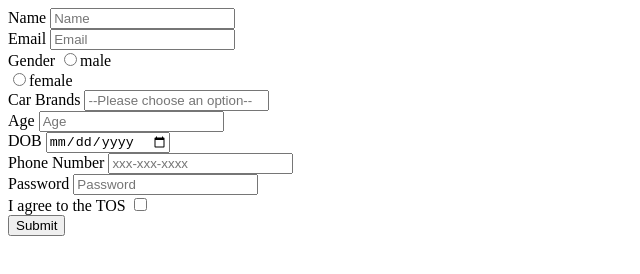
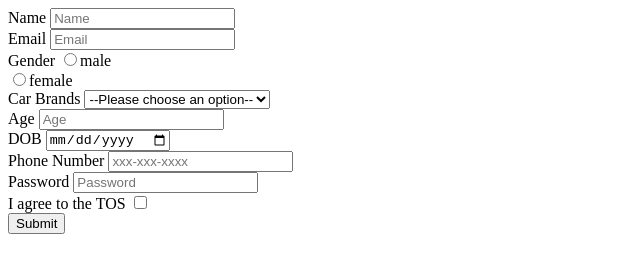
Before and after one commit to acciojob/signup-form-car-Fehma, a website: page main.html in a window 1280 px wide. Shown: the whole page, without its empty margins (0-640 px from the left). Drawn offline with Linux system fonts and the light colour scheme.

Commit message:
created a submission

```diff
--- a/main.html
+++ b/main.html
@@ -30,7 +30,16 @@
 		<label for ="cars">
 			Car Brands
 		</label>
-		<input type="select" id="cars" placeholder="--Please choose an option--" required>
+	<select name="cars" id="cars" required>
+		<option>--Please choose an option--</option>
+				<option>Sonet</option>
+
+				<option>Carens</option>
+
+				<option>Jeep</option>
+		<option>Santro</option>
+	</select>
+
 		<br>
 		<label for ="age">
 			Age
```
